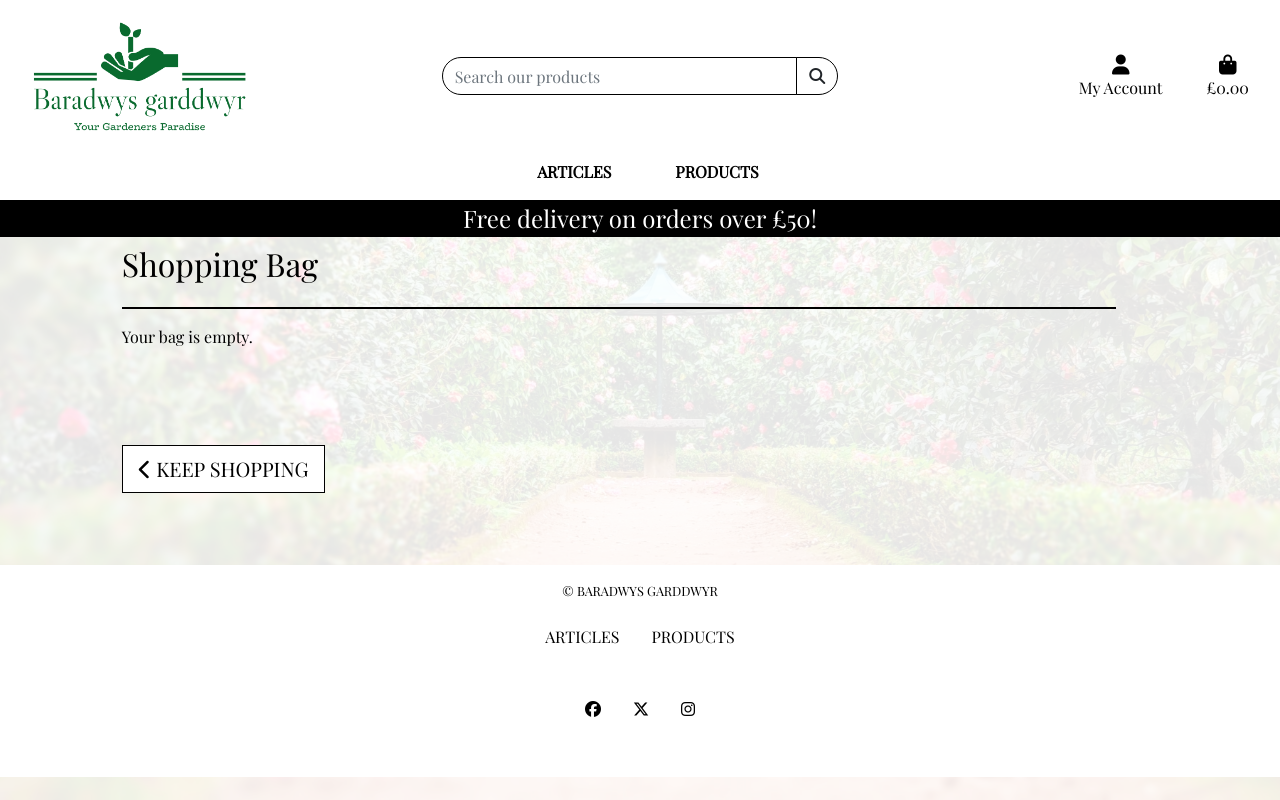
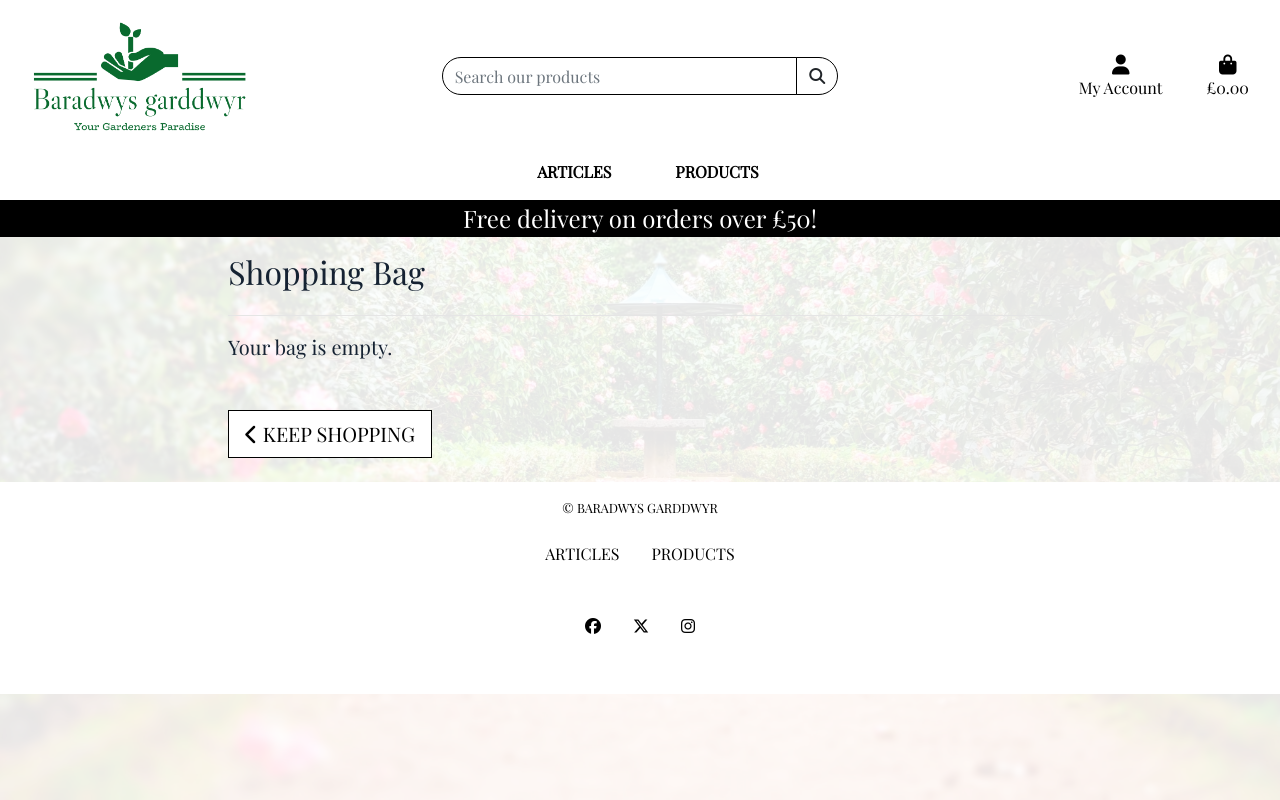
Before and after one commit to jenkidev/MSP4_Baradwys_Garddwyr, a Django app: page /bag/ in a window 1280 px wide. Run offline with Django 3.2, Linux system fonts and the light colour scheme; some libraries are stand-ins or nearby versions.

Commit message:
Refactor: Edit bag template to utilise includes of bag elements

```diff
--- a/bag/templates/bag/bag.html
+++ b/bag/templates/bag/bag.html
@@ -12,21 +12,52 @@
 
 {% block content %}
     <div class="overlay-product-detail"></div>
-<div class="container col-10 offset-1 mb-2">
+    <div class="container mb-2">
         <div class="row">
-        <div class="col">
+            <div class="col-10 offset-1 mt-2">
                 <hr>
-            <h2 class="text-black mb-4">Shopping Bag</h2>
-            <hr class="border-black">
+                <h2 class="logo-font mb-4">Shopping Bag</h2>
+                <hr>
             </div>
         </div>
 
         <div class="row">
+            <div class="col-10 offset-1">
+                {% if bag_items %}
+                    <div class="d-block d-md-none">
+                        <div class="row">
                             <div class="col">
-            {% if bag_items %}
-            <div class="table-responsive rounded">
+                                <p class="text-muted mb-5">A summary of your bag contents is below</p>
+                            </div>
+                        </div>
+                        {% for item in bag_items %}
+                            <div class="row">
+                                <div class="col-10 offset-1 mb-2">
+                                    {% include "bag/product-image.html" %}
+                                </div>
+                                <div class="col-10 offset-1 mb-2">
+                                    {% include "bag/product-info.html" %}
+                                </div>
+                                <div class="col-10 offset-1 mb-2 order-sm-last">
+                                    <p class="my-0">Price Each: ${{ item.product.price }}</p>
+                                    <p><strong>Subtotal: </strong>${{ item.product.price | calc_subtotal:item.quantity }}</p>
+                                </div>
+                                <div class="col-10 offset-1 mb-2">
+                                    {% include "bag/quantity-form.html" %}
+                                </div>
+                            </div>
+                            <div class="row"><div class="col"><hr></div></div>
+                        {% endfor %}
+                        <div class="row">
+                            <div class="col">
+                                {% include "bag/bag-total.html" %}
+                                {% include "bag/checkout-buttons.html" %}
+                            </div>
+                        </div>
+                    </div>
+                    <div class="table-responsive rounded d-none d-md-block">
                         <table class="table table-sm table-borderless">
-                    <thead class="small text-black">
+                            <thead class="text-black">
                                 <tr>
                                     <th scope="col">Product Info</th>
                                     <th scope="col"></th>
@@ -39,86 +70,37 @@
                             {% for item in bag_items %}
                                 <tr>
                                     <td class="p-3 w-25">
-                            {% if item.product.image %}
-                                <img class="img-fluid rounded" src="{{ item.product.image.url }}" alt="{{ item.product.name }}">
-                            {% else %}
-                                <img class="img-fluid rounded" src="{{ MEDIA_URL }}noimage.png" alt="{{ item.product.name }}">
-                            {% endif %}
+                                        {% include "bag/product-image.html" %}
                                     </td>
                                     <td class="py-3">
-                            <p class="my-0"><strong>{{ item.product.name }}</strong></p>
+                                        {% include "bag/product-info.html" %}
                                     </td>
                                     <td class="py-3">
-                            <p class="my-0"><strong>£{{ item.product.price }}</strong></p>
+                                        <p class="my-0">${{ item.product.price }}</p>
                                     </td>
                                     <td class="py-3 w-25">
-                            <form class="form update-form" method="POST" action="{% url 'adjust_bag' item.item_id %}">
-                                {% csrf_token %}
-                                <div class="form-group">
-                                    <div class="input-group">
-                                        <div class="input-group-prepend">
-                                            <button class="decrement-qty btn btn-sm btn-black rounded-0" data-item_id="{{ item.item_id }}"
-                                                id="decrement-qty_{{ item.item_id }}">
-                                                <span>
-                                                    <i class="fas fa-minus fa-sm"></i>
-                                                </span>
-                                            </button>
-                                        </div>
-                                        <input class="form-control form-control-sm qty_input" type="number" name="quantity"
-                                            value="{{ item.quantity }}" min="1" max="99" data-item_id="{{ item.item_id }}"
-                                            id="id_qty_{{ item.item_id }}">
-                                        <div class="input-group-append">
-                                            <button class="increment-qty btn btn-sm btn-black rounded-0" data-item_id="{{ item.item_id }}"
-                                                id="increment-qty_{{ item.item_id }}">
-                                                <span>
-                                                    <i class="fas fa-plus fa-sm"></i>
-                                                </span>
-                                            </button>
-                                        </div>
-                                    </div>
-                                </div>
-                            </form>
-                            <a class="update-link text-info"><small>Update</small></a>
-                            <a class="remove-item text-danger float-right" id="remove_{{ item.item_id }}"><small>Remove</small></a>
+                                        {% include "bag/quantity-form.html" %}
                                     </td>
                                     <td class="py-3">
-                            <p class="my-0"><strong>£{{ item.product.price | calc_subtotal:item.quantity }}</strong></p>
+                                        <p class="my-0">${{ item.product.price | calc_subtotal:item.quantity }}</p>
                                     </td>
                                 </tr>
                             {% endfor %}
                             <tr>
                                 <td colspan="5" class="pt-5 text-right">
-                            <h6><strong>Bag Total: £{{ total|floatformat:2 }}</strong></h6>
-                            <h6>Delivery: £{{ delivery|floatformat:2 }}</h6>
-                            <h4 class="mt-4"><strong>Grand Total: £{{ grand_total|floatformat:2 }}</strong></h4>
-                            {% if free_delivery_delta > 0 %}
-                            <p class="mb-1 text-danger">
-                                You could get free delivery by spending just <strong>£{{ free_delivery_delta }}</strong> more!
-                            </p>
-                            {% endif %}
+                                    {% include "bag/bag-total.html" %}
                                 </td>
                             </tr>
                             <tr>
                                 <td colspan="5" class="text-right">
-                            <a href="{% url 'products' %}" class="btn btn-outline-black rounded-0 btn-lg">
-                                <span class="icon">
-                                    <i class="fas fa-chevron-left"></i>
-                                </span>
-                                <span class="text-uppercase">Keep Shopping</span>
-                            </a>
-                            <a href="{% url 'checkout' %}" class="btn btn-black rounded-0 btn-lg">
-                                <span class="text-uppercase">Secure Checkout</span>
-                                <span class="icon">
-                                    <i class="fas fa-lock"></i>
-                                </span>
-                            </a>
+                                    {% include "bag/checkout-buttons.html" %}
                                 </td>
                             </tr>
                         </table>
                     </div>
                 {% else %}
-            <p class="text-black mb-5">Your bag is empty.</p>
-            <a href="{% url 'products' %}" class="my-5 btn btn-outline-black rounded-0 btn-lg">
+                    <p class="lead mb-5">Your bag is empty.</p>
+                    <a href="{% url 'products' %}" class="btn btn-outline-black rounded-0 btn-lg">
                         <span class="icon">
                             <i class="fas fa-chevron-left"></i>
                         </span>
```
Lines whose indentation alone changed are shown as unchanged.
